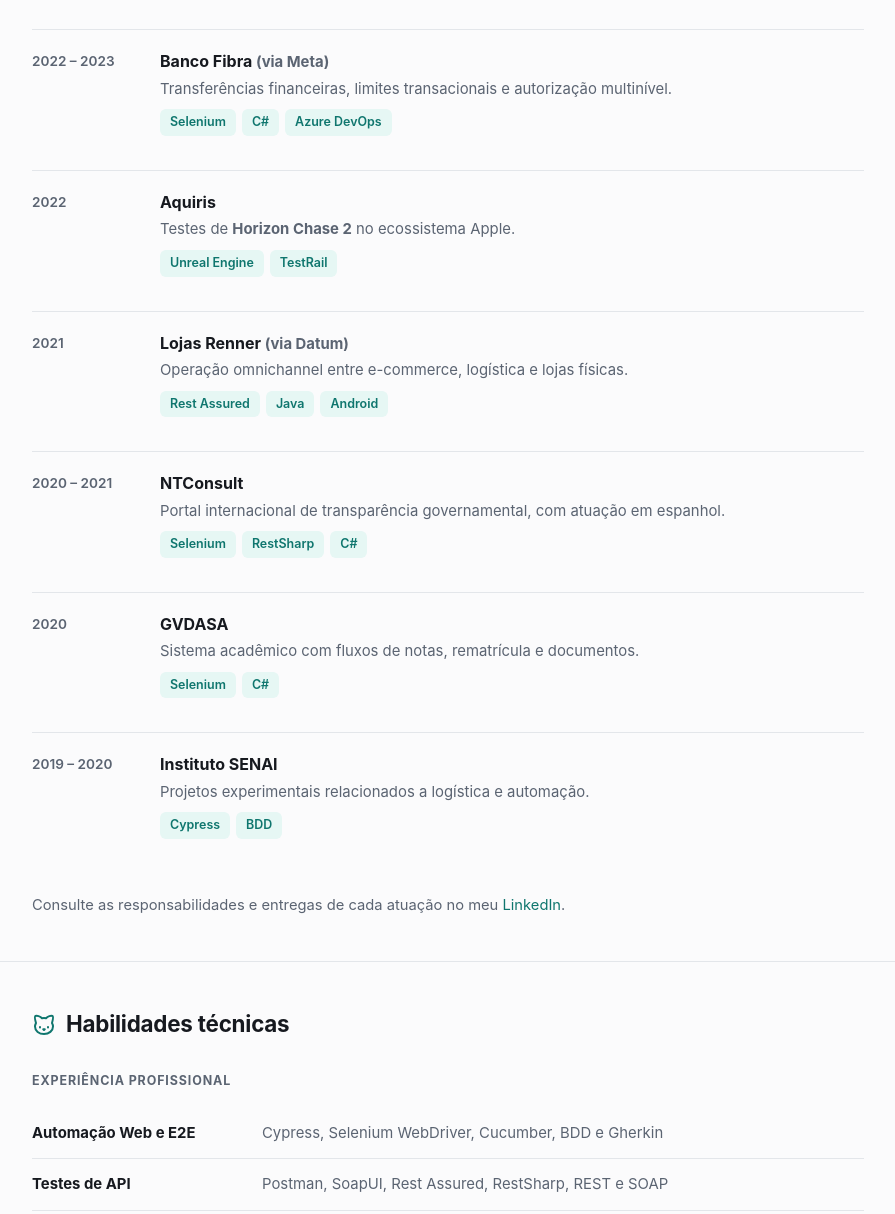
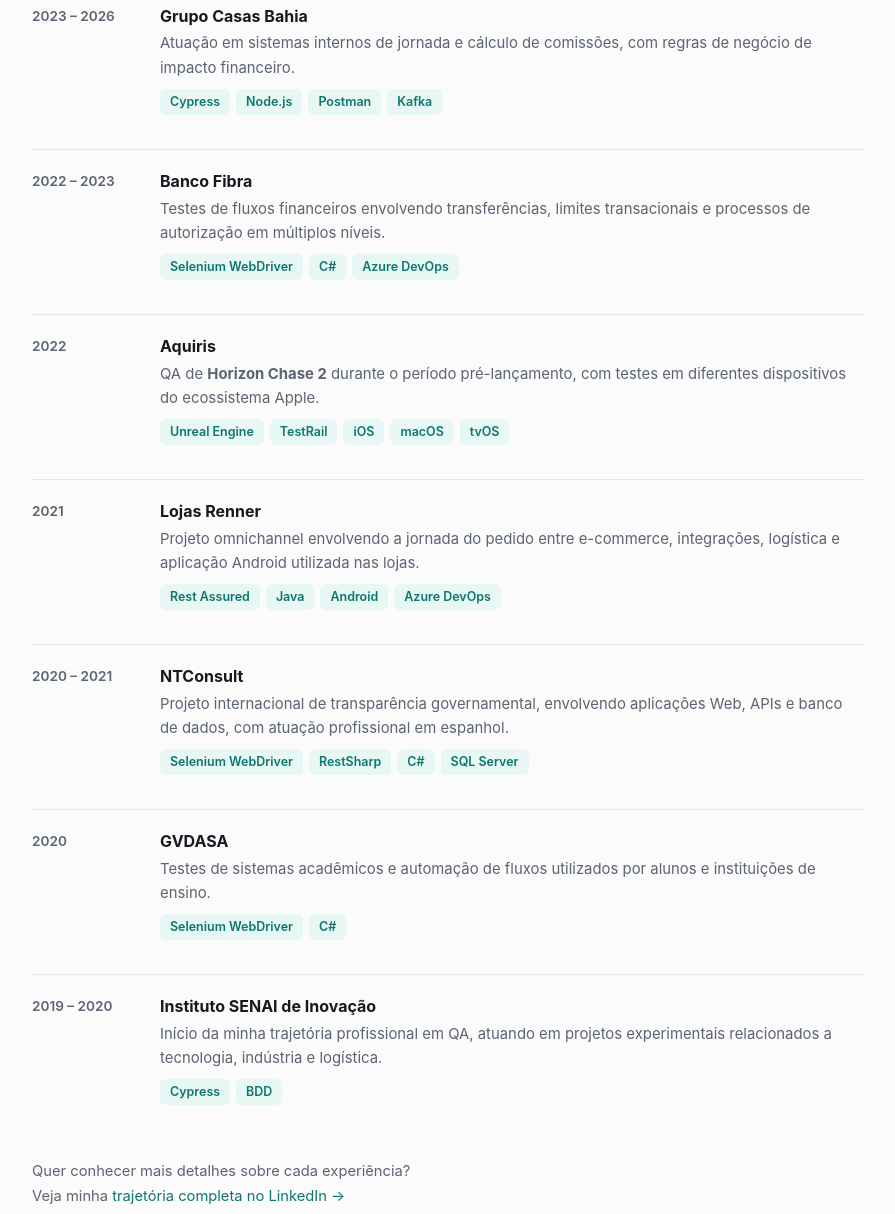
Before and after one commit to GabrielaAmbos/portfolio-qa, a plain HTML site: page docs/index.html in a window 1280 px wide. Shown: the part 3180-4394 px from the top of the page, without its empty margins (192-1087 px from the left). Drawn offline with Linux system fonts and the light colour scheme.

Commit message:
docs(experiencia): reescreve a seção Experiência profissional nas versões PT e EN
Substitui a tabela por blocos por empresa com descrição em texto corrido,
adiciona parágrafo de abertura e chamada final para o LinkedIn. Atualiza as
tecnologias de Aquiris, Lojas Renner e NTConsult e remove os intermediários
das entradas de Banco Fibra e Lojas Renner.

```diff
--- a/docs/index.html
+++ b/docs/index.html
@@ -160,65 +160,66 @@
 <section id="experiencia">
   <div class="wrap">
     <h2><svg viewBox="0 0 24 24"><use href="#i-cat"/></svg> Experiência profissional</h2>
+    <p class="lead">Ao longo da minha carreira, trabalhei com produtos de diferentes segmentos e níveis de criticidade. Essas experiências me permitiram atuar tanto na execução e automação de testes quanto na investigação de problemas, análise de regras de negócio e colaboração com diferentes áreas.</p>
     <div class="timeline">
       <div class="job">
         <div class="period">2023 &ndash; 2026</div>
         <div>
           <div class="company">Grupo Casas Bahia</div>
-          <p class="desc">Sistemas de jornada e cálculo de comissões com impacto financeiro.</p>
+          <p class="desc">Atuação em sistemas internos de jornada e cálculo de comissões, com regras de negócio de impacto financeiro.</p>
           <div class="tags"><span class="tag">Cypress</span><span class="tag">Node.js</span><span class="tag">Postman</span><span class="tag">Kafka</span></div>
         </div>
       </div>
       <div class="job">
         <div class="period">2022 &ndash; 2023</div>
         <div>
-          <div class="company">Banco Fibra <span class="desc">(via Meta)</span></div>
-          <p class="desc">Transferências financeiras, limites transacionais e autorização multinível.</p>
-          <div class="tags"><span class="tag">Selenium</span><span class="tag">C#</span><span class="tag">Azure DevOps</span></div>
+          <div class="company">Banco Fibra</div>
+          <p class="desc">Testes de fluxos financeiros envolvendo transferências, limites transacionais e processos de autorização em múltiplos níveis.</p>
+          <div class="tags"><span class="tag">Selenium WebDriver</span><span class="tag">C#</span><span class="tag">Azure DevOps</span></div>
         </div>
       </div>
       <div class="job">
         <div class="period">2022</div>
         <div>
           <div class="company">Aquiris</div>
-          <p class="desc">Testes de <strong>Horizon Chase 2</strong> no ecossistema Apple.</p>
-          <div class="tags"><span class="tag">Unreal Engine</span><span class="tag">TestRail</span></div>
+          <p class="desc">QA de <strong>Horizon Chase 2</strong> durante o período pré-lançamento, com testes em diferentes dispositivos do ecossistema Apple.</p>
+          <div class="tags"><span class="tag">Unreal Engine</span><span class="tag">TestRail</span><span class="tag">iOS</span><span class="tag">macOS</span><span class="tag">tvOS</span></div>
         </div>
       </div>
       <div class="job">
         <div class="period">2021</div>
         <div>
-          <div class="company">Lojas Renner <span class="desc">(via Datum)</span></div>
-          <p class="desc">Operação omnichannel entre e-commerce, logística e lojas físicas.</p>
-          <div class="tags"><span class="tag">Rest Assured</span><span class="tag">Java</span><span class="tag">Android</span></div>
+          <div class="company">Lojas Renner</div>
+          <p class="desc">Projeto omnichannel envolvendo a jornada do pedido entre e-commerce, integrações, logística e aplicação Android utilizada nas lojas.</p>
+          <div class="tags"><span class="tag">Rest Assured</span><span class="tag">Java</span><span class="tag">Android</span><span class="tag">Azure DevOps</span></div>
         </div>
       </div>
       <div class="job">
         <div class="period">2020 &ndash; 2021</div>
         <div>
           <div class="company">NTConsult</div>
-          <p class="desc">Portal internacional de transparência governamental, com atuação em espanhol.</p>
-          <div class="tags"><span class="tag">Selenium</span><span class="tag">RestSharp</span><span class="tag">C#</span></div>
+          <p class="desc">Projeto internacional de transparência governamental, envolvendo aplicações Web, APIs e banco de dados, com atuação profissional em espanhol.</p>
+          <div class="tags"><span class="tag">Selenium WebDriver</span><span class="tag">RestSharp</span><span class="tag">C#</span><span class="tag">SQL Server</span></div>
         </div>
       </div>
       <div class="job">
         <div class="period">2020</div>
         <div>
           <div class="company">GVDASA</div>
-          <p class="desc">Sistema acadêmico com fluxos de notas, rematrícula e documentos.</p>
-          <div class="tags"><span class="tag">Selenium</span><span class="tag">C#</span></div>
+          <p class="desc">Testes de sistemas acadêmicos e automação de fluxos utilizados por alunos e instituições de ensino.</p>
+          <div class="tags"><span class="tag">Selenium WebDriver</span><span class="tag">C#</span></div>
         </div>
       </div>
       <div class="job">
         <div class="period">2019 &ndash; 2020</div>
         <div>
-          <div class="company">Instituto SENAI</div>
-          <p class="desc">Projetos experimentais relacionados a logística e automação.</p>
+          <div class="company">Instituto SENAI de Inovação</div>
+          <p class="desc">Início da minha trajetória profissional em QA, atuando em projetos experimentais relacionados a tecnologia, indústria e logística.</p>
           <div class="tags"><span class="tag">Cypress</span><span class="tag">BDD</span></div>
         </div>
       </div>
     </div>
-    <p class="lead" style="margin-top:20px;font-size:.92rem">Consulte as responsabilidades e entregas de cada atuação no meu <a href="https://www.linkedin.com/in/gabrielaambos/">LinkedIn</a>.</p>
+    <p class="lead" style="margin-top:20px;font-size:.92rem">Quer conhecer mais detalhes sobre cada experiência?<br>Veja minha <a href="https://www.linkedin.com/in/gabrielaambos/">trajetória completa no LinkedIn &rarr;</a></p>
   </div>
 </section>
 
```
Also changed, not shown: docs/en.html (+17 -16 lines), 2 other files.
